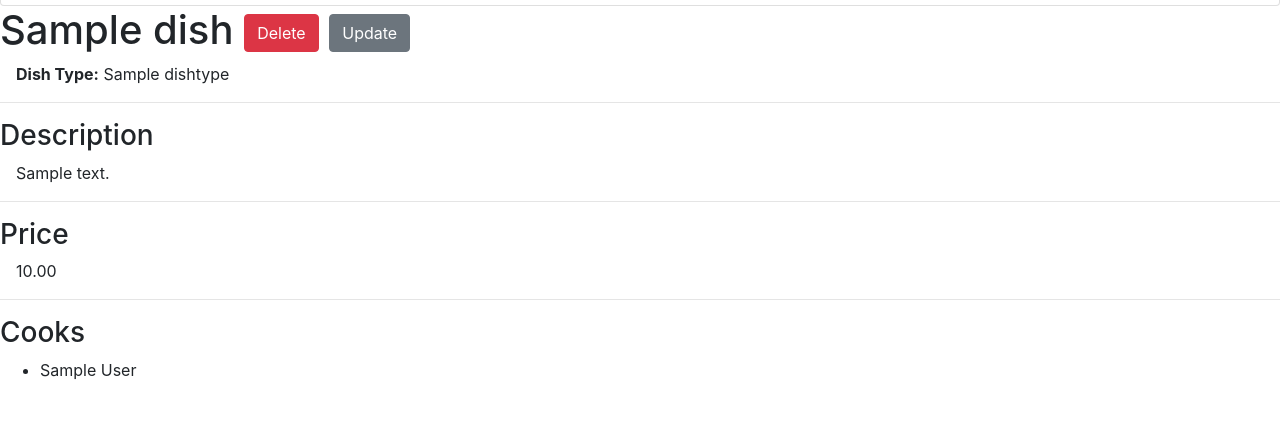
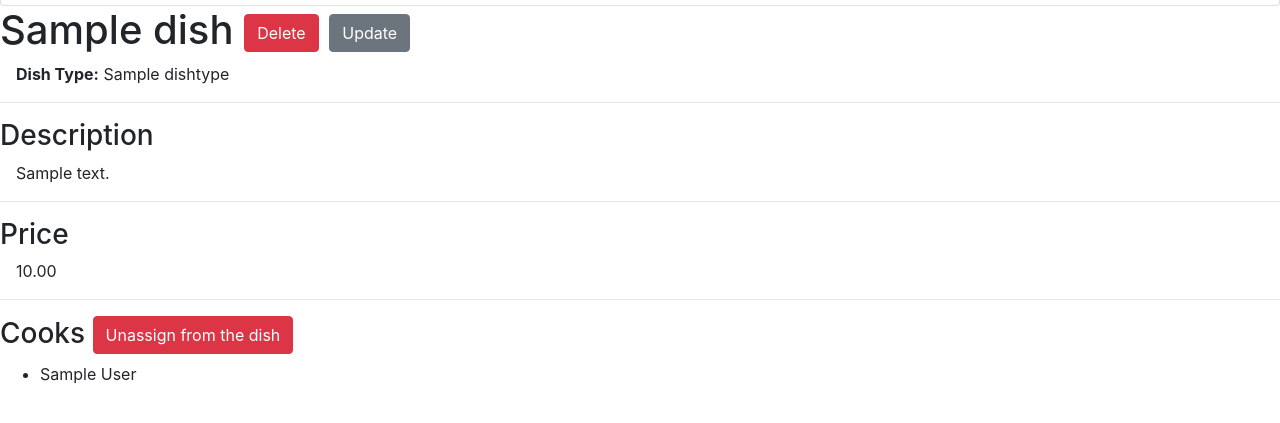
Before and after one commit to yhwh6/restaurant_service, a Django app: page /dishes/1/ in a window 1280 px wide. Shown: the part 314-737 px from the top of the page. Run offline with Django 4.2, Linux system fonts and the light colour scheme; a user stored in the database is signed in; tables that the repository leaves empty hold one stand-in row (values such as "Sample post").

Commit message:
Created manage_cook for authorized users

```diff
--- a/restaurant/urls.py
+++ b/restaurant/urls.py
@@ -16,6 +16,7 @@ from restaurant.views import (
     CookDetailView,
     CookUpdateView,
     CookDeleteView,
+    manage_cook,
 )
 
 urlpatterns = [
@@ -58,6 +59,11 @@ urlpatterns = [
     path(
         "cooks/<int:pk>/delete/", CookDeleteView.as_view(), name="cook-delete"
     ),
+    path(
+        "cooks/<int:pk>/manage_cook/",
+        manage_cook,
+        name="manage-cook"
+    ),
 ]
 
 app_name = "restaurant"
--- a/restaurant/views.py
+++ b/restaurant/views.py
@@ -1,4 +1,8 @@
 from django.contrib.auth.decorators import login_required
+
+from django.contrib.auth import get_user_model
+
+from django.http import HttpResponseRedirect
 
 from django.contrib.auth.mixins import LoginRequiredMixin
 
@@ -161,3 +165,15 @@ class CookUpdateView(LoginRequiredMixin, generic.UpdateView):
 class CookDeleteView(LoginRequiredMixin, generic.DeleteView):
     model = Cook
     success_url = reverse_lazy("restaurant:cook-list")
+
+
+def manage_cook(request, pk):
+    user = get_user_model().objects.get(id=request.user.id)
+    dish = Dish.objects.get(id=pk)
+
+    if user in dish.cooks.all():
+        dish.cooks.remove(user)
+    else:
+        dish.cooks.add(user)
+
+    return HttpResponseRedirect(reverse_lazy("kitchen:dish-detail", args=[pk]))
--- a/templates/restaurant/dish_detail.html
+++ b/templates/restaurant/dish_detail.html
@@ -20,7 +20,17 @@
   <h3>Price</h3>
   <p class="ml-3">{{ dish.price }}</p>
   <hr>
-  <h3>Cooks</h3>
+  <h3>Cooks
+  {% if user in dish.cooks.all %}
+    <a href="{% url 'restaurant:manage-cook' pk=dish.id %}" class="btn btn-danger link-to-page">
+      Unassign from the dish
+    </a>
+  {% else %}
+    <a href="{% url 'restaurant:manage-cook' pk=dish.id %}" class="btn btn-success link-to-page">
+      Assign me to this dish
+    </a>
+{% endif %}
+  </h3>
   <ul>
      {% for cook in dish.cooks.all %}
      <li>{{ cook.first_name }} {{ cook.last_name }}</li>
```
